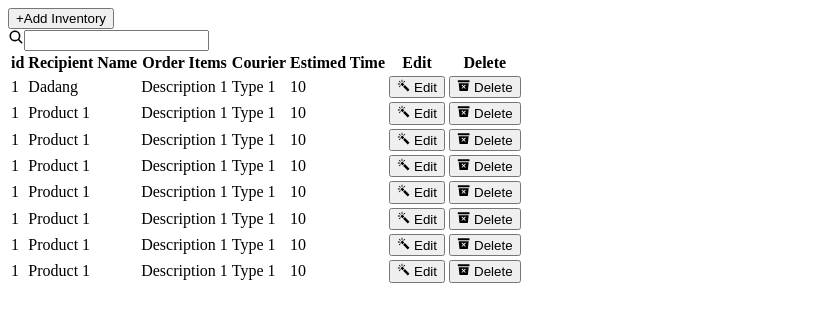
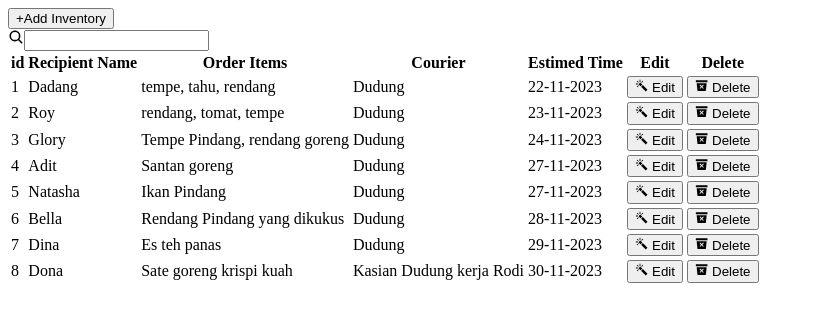
Before and after one commit to Harmerz/paw-fe, a Next.js app: page /delivery in a window 1280 px wide. Shown: the top 322 px of the page, without its empty margins (0-814 px from the left). Built offline with nearby package versions, Linux system fonts and the light colour scheme.

Commit message:
Renew Delivery

```diff
--- a/src/components/pages/delivery/bodyTable.js
+++ b/src/components/pages/delivery/bodyTable.js
@@ -6,58 +6,58 @@ export function BodyTable() {
     {
       id: 1,
       recipient: 'Dadang',
-      items: 'Description 1',
-      courier: 'Type 1',
-      estimedtime: 10,
+      items: 'tempe, tahu, rendang',
+      courier: 'Dudung',
+      estimedtime: '22-11-2023',
     },
     {
-      id: 1,
-      recipient: 'Product 1',
-      items: 'Description 1',
-      courier: 'Type 1',
-      estimedtime: 10,
+      id: 2,
+      recipient: 'Roy',
+      items: 'rendang, tomat, tempe',
+      courier: 'Dudung',
+      estimedtime: '23-11-2023',
     },
     {
-      id: 1,
-      recipient: 'Product 1',
-      items: 'Description 1',
-      courier: 'Type 1',
-      estimedtime: 10,
+      id: 3,
+      recipient: 'Glory',
+      items: 'Tempe Pindang, rendang goreng',
+      courier: 'Dudung',
+      estimedtime: '24-11-2023',
     },
     {
-      id: 1,
-      recipient: 'Product 1',
-      items: 'Description 1',
-      courier: 'Type 1',
-      estimedtime: 10,
+      id: 4,
+      recipient: 'Adit',
+      items: 'Santan goreng',
+      courier: 'Dudung',
+      estimedtime: '27-11-2023',
     },
     {
-      id: 1,
-      recipient: 'Product 1',
-      items: 'Description 1',
-      courier: 'Type 1',
-      estimedtime: 10,
+      id: 5,
+      recipient: 'Natasha',
+      items: 'Ikan Pindang',
+      courier: 'Dudung',
+      estimedtime: '27-11-2023',
     },
     {
-      id: 1,
-      recipient: 'Product 1',
-      items: 'Description 1',
-      courier: 'Type 1',
-      estimedtime: 10,
+      id: 6,
+      recipient: 'Bella',
+      items: 'Rendang Pindang yang dikukus',
+      courier: 'Dudung',
+      estimedtime: '28-11-2023',
     },
     {
-      id: 1,
-      recipient: 'Product 1',
-      items: 'Description 1',
-      courier: 'Type 1',
-      estimedtime: 10,
+      id: 7,
+      recipient: 'Dina',
+      items: 'Es teh panas',
+      courier: 'Dudung',
+      estimedtime: '29-11-2023',
     },
     {
-      id: 1,
-      recipient: 'Product 1',
-      items: 'Description 1',
-      courier: 'Type 1',
-      estimedtime: 10,
+      id: 8,
+      recipient: 'Dona',
+      items: 'Sate goreng krispi kuah',
+      courier: 'Kasian Dudung kerja Rodi',
+      estimedtime: '30-11-2023',
     },
   ]
 
@@ -73,7 +73,7 @@ export function BodyTable() {
           <td className="py-2 pl-3">
             <button
               type="button"
-              className="flex cursor-pointer items-center rounded bg-ijo3 px-4 py-2 text-white"
+              className="bg-ijo3 flex cursor-pointer items-center rounded px-4 py-2 text-white"
             >
               <IoColorWandSharp className="mr-2" /> Edit
             </button>
@@ -81,7 +81,7 @@ export function BodyTable() {
           <td className="py-2 pl-3">
             <button
               type="button"
-              className="flex cursor-pointer items-center rounded bg-merah-tumbas px-4 py-2 text-white"
+              className="bg-merah-tumbas flex cursor-pointer items-center rounded px-4 py-2 text-white"
             >
               <IoTrashBinSharp className="mr-2" /> Delete
             </button>
```
